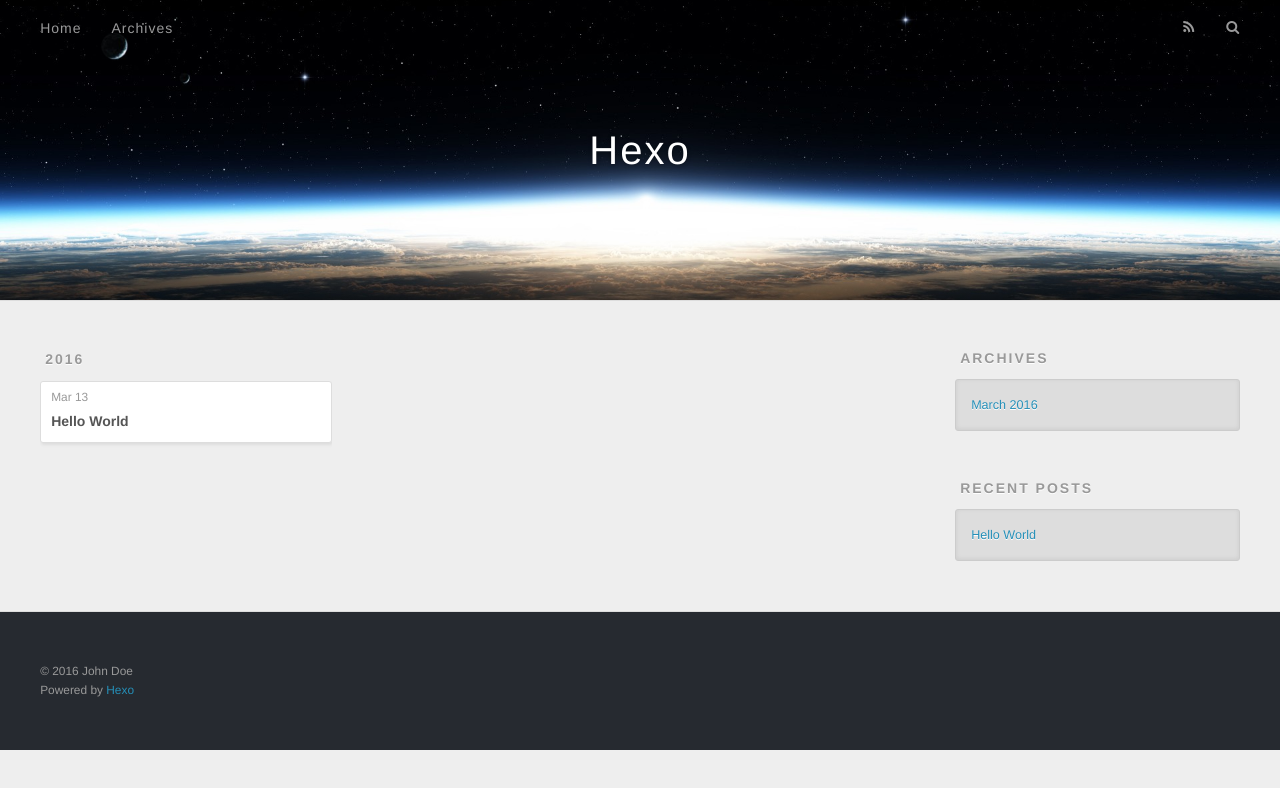
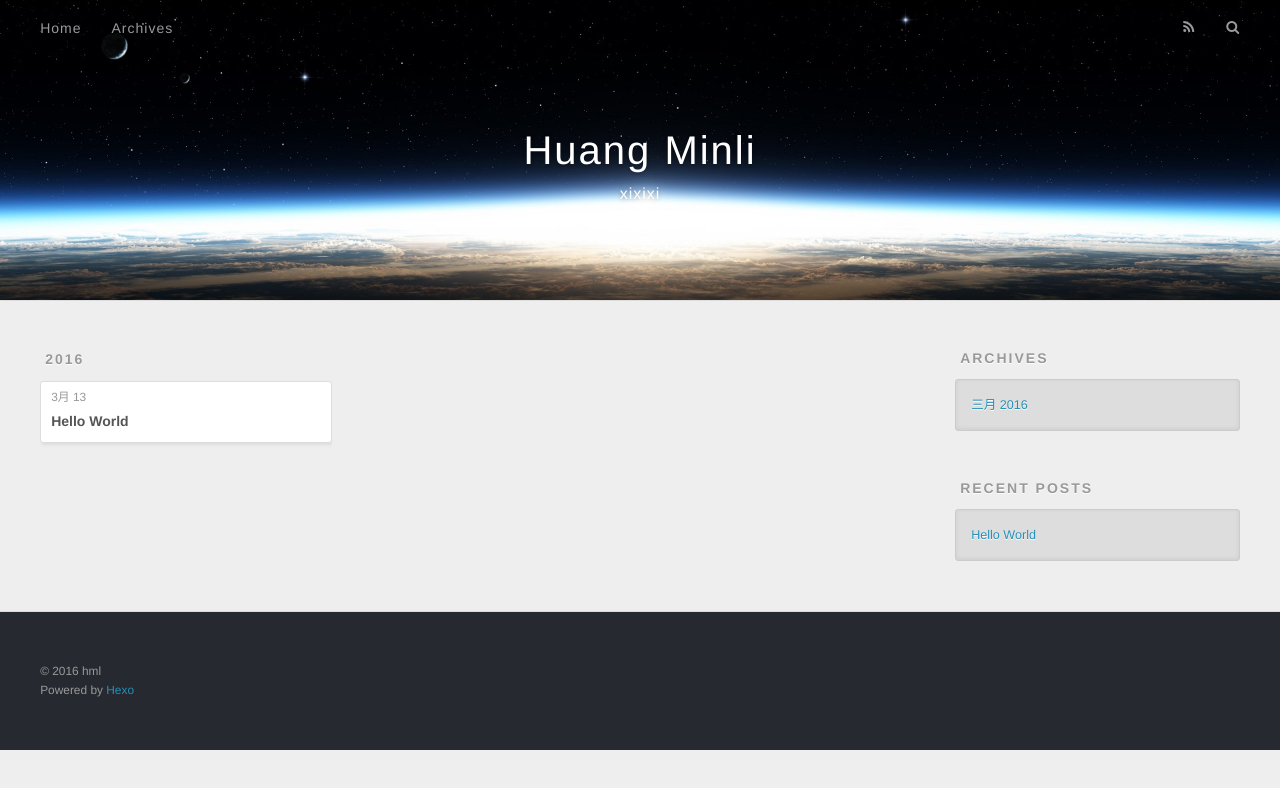
Before and after one commit to Emy19900417/Emy19900417.github.io, a plain HTML site: page archives/2016/03/index.html in a window 1280 px wide. Drawn offline with nearby package versions, Linux system fonts and the light colour scheme.

Commit message:
Site updated: 2016-03-13 18:56:31

```diff
--- a/archives/2016/03/index.html
+++ b/archives/2016/03/index.html
@@ -3,19 +3,19 @@
 <head>
   <meta charset="utf-8">
 
-  <title>Archives: 2016/3 | Hexo</title>
+  <title>Archives: 2016/3 | Huang Minli</title>
   <meta name="viewport" content="width=device-width, initial-scale=1, maximum-scale=1">
-  <meta name="description">
+  <meta name="description" content="xixixi">
 <meta property="og:type" content="website">
-<meta property="og:title" content="Hexo">
+<meta property="og:title" content="Huang Minli">
 <meta property="og:url" content="http://yoursite.com/archives/2016/03/index.html">
-<meta property="og:site_name" content="Hexo">
-<meta property="og:description">
+<meta property="og:site_name" content="Huang Minli">
+<meta property="og:description" content="xixixi">
 <meta name="twitter:card" content="summary">
-<meta name="twitter:title" content="Hexo">
-<meta name="twitter:description">
+<meta name="twitter:title" content="Huang Minli">
+<meta name="twitter:description" content="xixixi">
 
-    <link rel="alternate" href="/atom.xml" title="Hexo" type="application/atom+xml">
+    <link rel="alternate" href="/atom.xml" title="Huang Minli" type="application/atom+xml">
 
 
     <link rel="icon" href="/favicon.png">
@@ -36,8 +36,12 @@
   <div id="header-outer" class="outer">
     <div id="header-title" class="inner">
       <h1 id="logo-wrap">
-        <a href="/" id="logo">Hexo</a>
+        <a href="/" id="logo">Huang Minli</a>
       </h1>
+
+        <h2 id="subtitle-wrap">
+          <a href="/" id="subtitle">xixixi</a>
+        </h2>
 
     </div>
     <div id="header-inner" class="inner">
@@ -79,7 +83,7 @@
   <div class="archive-article-inner">
     <header class="archive-article-header">
       <a href="/2016/03/13/hello-world/" class="archive-article-date">
-  <time datetime="2016-03-13T10:37:14.000Z" itemprop="datePublished">Mar 13</time>
+  <time datetime="2016-03-13T10:37:14.000Z" itemprop="datePublished">3月 13</time>
 </a>
 
 
@@ -112,7 +116,7 @@
   <div class="widget-wrap">
     <h3 class="widget-title">Archives</h3>
     <div class="widget">
-      <ul class="archive-list"><li class="archive-list-item"><a class="archive-list-link" href="/archives/2016/03/">March 2016</a></li></ul>
+      <ul class="archive-list"><li class="archive-list-item"><a class="archive-list-link" href="/archives/2016/03/">三月 2016</a></li></ul>
     </div>
   </div>
 
@@ -140,7 +144,7 @@
 
   <div class="outer">
     <div id="footer-info" class="inner">
-      &copy; 2016 John Doe<br>
+      &copy; 2016 hml<br>
       Powered by <a href="http://hexo.io/" target="_blank">Hexo</a>
     </div>
   </div>
```
Also changed, not shown: 2016/03/13/hello-world/index.html (+11 -7 lines), archives/2016/index.html (+16 -12 lines), archives/index.html (+16 -12 lines), index.html (+16 -12 lines).
